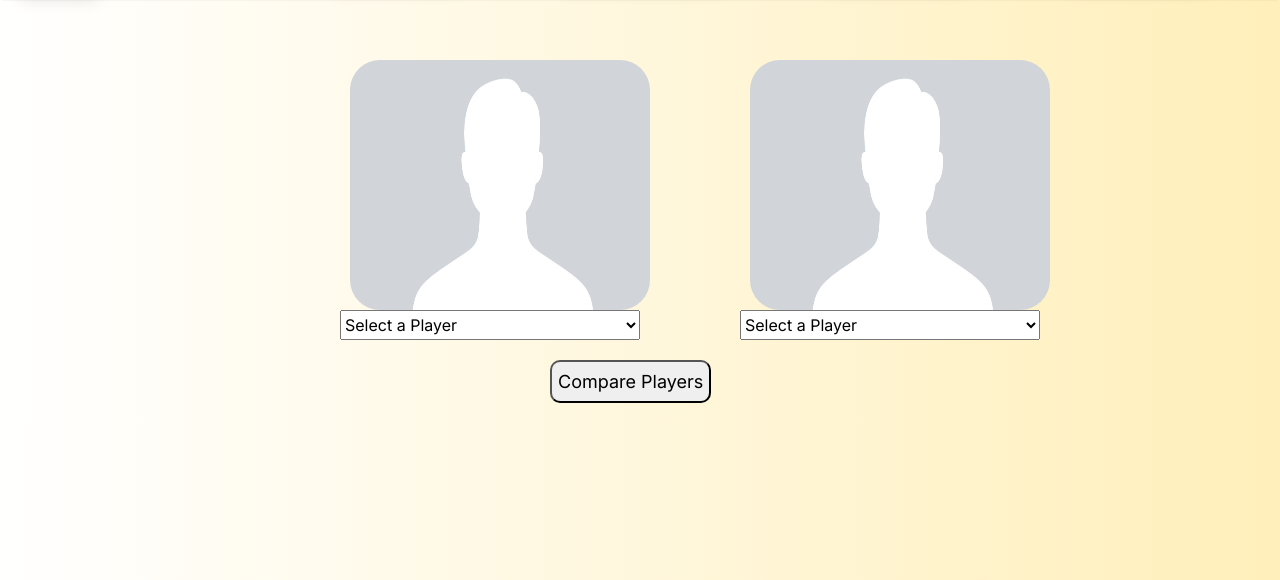
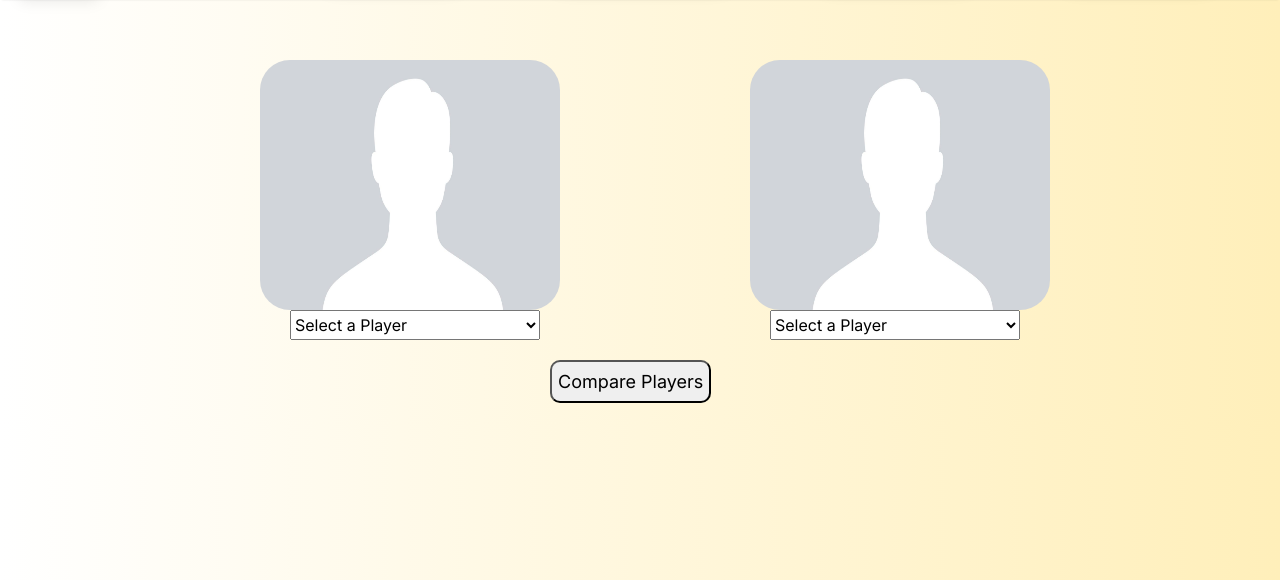
Before and after one commit to SamAdefemi007/Stat-Stack-final, a Django app: page /compare in a window 1280 px wide. Shown: the part 126-706 px from the top of the page. Run offline with Django 3.2, Linux system fonts and the light colour scheme; data comes from the database, SQL or seed files in the repository; some libraries are stand-ins or nearby versions.

Commit message:
refactoring

```diff
--- a/statlist/static/statlist/style.css
+++ b/statlist/static/statlist/style.css
@@ -184,6 +184,7 @@ nav ul li a {
   text-align: center;
   font-size: x-large;
   margin-bottom: 80px;
+  margin-left: 20%;
 }
 .current {
   font-style: italic;
@@ -369,7 +370,7 @@ footer {
 }
 
 .default-div {
-  width: 20%;
+  width: 30%;
   border-radius: 30px;
 }
 
@@ -386,11 +387,12 @@ footer {
 
 .form-div {
   display: flex;
-  justify-content: center;
+  justify-content: space-between;
+  margin-left: 50px;
 }
 
 .form-div > select {
-  width: 300px;
+  width: 250px;
   height: 30px;
 }
 
@@ -424,7 +426,7 @@ footer {
 }
 
 .compare-select {
-  margin-left: 100px;
+  margin-left: 50px;
 }
 
 #div-2 {
@@ -446,3 +448,7 @@ footer {
   background-color: lightcoral;
   padding: 10px;
 }
+
+#second-select{
+  margin-right: 70px;
+}
--- a/statlist/templates/statlist/compare.html
+++ b/statlist/templates/statlist/compare.html
@@ -105,7 +105,7 @@
                     <option value="{{player}}">{{player}}</option>
                     {% endfor %}
                 </select>
-                <select class="compare-select" name="player2" required>
+                <select id="second-select" class="compare-select" name="player2" required>
                     <option value="" disabled selected>Select a Player</option>
                     {% for player in players %}
                     <option value="{{player}}">{{player}}</option>
```
